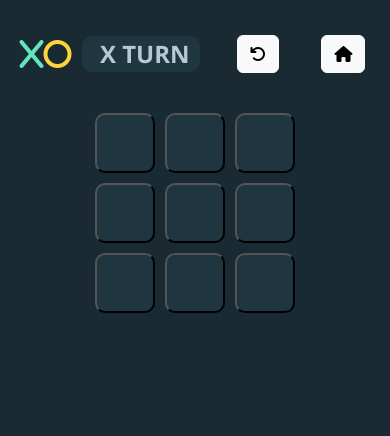
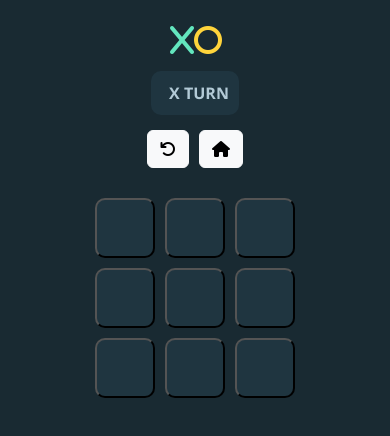
Before and after one commit to jkw07/tic-tac-toe-game, a React (Create React App) app: page / in a window 390 px wide. Both pictures are taken after a click on the button "Size: 3x3". Shown: the top 436 px of the page. Built offline with nearby package versions, Linux system fonts and the light colour scheme.

Commit message:
reorganize components

```diff
--- /dev/null
+++ b/src/components/CalculateWinner.tsx
@@ -0,0 +1,41 @@
+export const calculateWinner = (squares: (string | null)[], gameSize: number): string | null => {
+  const boardSize = Math.sqrt(gameSize);
+  let lines: number[][] = [];
+
+  //poziome
+  for (let row = 0; row < boardSize; row++) {
+    let rowLine = [];
+    for (let col = 0; col < boardSize; col++) {
+      rowLine.push(row * boardSize + col);
+    }
+    lines.push(rowLine);
+  }
+
+  //pionowe
+  for (let col = 0; col < boardSize; col++) {
+    let colLine = [];
+    for (let row = 0; row < boardSize; row++) {
+      colLine.push(row * boardSize + col);
+    }
+    lines.push(colLine);
+  }
+
+  //przekątna
+  let firstDiagonal = [];
+  let secondDiagonal = [];
+  for (let i = 0; i < boardSize; i++) {
+    firstDiagonal.push(i * boardSize + i);
+    secondDiagonal.push(i * boardSize + (boardSize - 1 - i));
+  }
+  lines.push(firstDiagonal);
+  lines.push(secondDiagonal);
+
+  for (let i = 0; i < lines.length; i++) {
+    const lineMoves = [...new Set(lines[i].map(j => squares[j]))];
+    if (lineMoves.length === 1) {
+      return lineMoves[0];
+    }
+  }
+
+  return null;
+};
--- a/src/components/GameBoard.tsx
+++ b/src/components/GameBoard.tsx
@@ -1,12 +1,8 @@
 import { Square } from "./Square";
+import { GameBoardProps } from "./types";
+import { GameSizeProps } from "./types";
 
-type GameBoardProps = {
-  handleClick: (index: number) => void,
-  squares: (string | null)[],
-  gameSize: number;
-};
-
-export const GameBoard = ({ squares, handleClick, gameSize }: GameBoardProps) => {
+export const GameBoard = ({ squares, handleClick, gameSize }: GameBoardProps & GameSizeProps) => {
   const boardSize = Math.sqrt(gameSize);
   return (
     <div className="board" style={{gridTemplateColumns: `repeat(${boardSize}, 1fr)`, height:`${boardSize*70}px`, width:`${boardSize*70}px`}}>
--- a/src/components/ResetButton.tsx
+++ b/src/components/ResetButton.tsx
@@ -1,17 +1,14 @@
-type ResetButtonProps = {
-  handleResetClick: () => void;
-  handleResetGame: () => void;
-}
+import { ResetButtonProps } from "./types";
 
 export const ResetButton = ({ handleResetClick, handleResetGame }: ResetButtonProps) => {
   return (
-    <>
+    <div className="buttons">
       <button type="button" className="btn btn-light" onClick={handleResetClick}>
         <i className="fa-solid fa-arrow-rotate-left"></i>
       </button>
       <button type="button" className="btn btn-light" onClick={handleResetGame}>
         <i className="fa-solid fa-house"></i>
       </button>
-    </>
+    </div>
   );
 };
--- a/src/components/Status.tsx
+++ b/src/components/Status.tsx
@@ -2,17 +2,11 @@ import { ResetButton } from "./ResetButton";
 import { WinnerInfo } from "./WinnerInfo";
 import { GameHeader} from "./GameHeader"
 import {GameLogo} from './GameLogo'
-import {Move} from './types'
+import { StatusProps } from "./types";
+import { ResetButtonProps } from "./types";
+import { GameSizeProps } from "./types";
 
-type StatusProps = {
-  handleResetClick: () => void,
-  squares: (string | null)[],
-  whoIsNext: Move,
-  gameSize: number,
-  handleResetGame: () => void;
-};
-
-export const Status = ({ handleResetClick, squares, whoIsNext, gameSize, handleResetGame}: StatusProps) => {
+export const Status = ({ handleResetClick, squares, whoIsNext, gameSize, handleResetGame}: StatusProps & ResetButtonProps & GameSizeProps) => {
   let status = <span>{whoIsNext} TURN</span>
 
   return (
--- a/src/components/WinnerInfo.tsx
+++ b/src/components/WinnerInfo.tsx
@@ -1,55 +1,9 @@
 import { ResetButton } from "./ResetButton";
+import { GameSizeProps } from "./types";
+import { calculateWinner } from "./CalculateWinner";
+import { ResetButtonProps } from "./types";
 
-export const calculateWinner = (squares: (string | null)[], gameSize: number): string | null => {
-  const boardSize = Math.sqrt(gameSize);
-  let lines: number[][] = [];
-
-  //poziome
-  for (let row = 0; row < boardSize; row++) {
-    let rowLine = [];
-    for (let col = 0; col < boardSize; col++) {
-      rowLine.push(row * boardSize + col);
-    }
-    lines.push(rowLine);
-  }
-
-  //pionowe
-  for (let col = 0; col < boardSize; col++) {
-    let colLine = [];
-    for (let row = 0; row < boardSize; row++) {
-      colLine.push(row * boardSize + col);
-    }
-    lines.push(colLine);
-  }
-
-  //przekątna
-  let firstDiagonal = [];
-  let secondDiagonal = [];
-  for (let i = 0; i < boardSize; i++) {
-    firstDiagonal.push(i * boardSize + i);
-    secondDiagonal.push(i * boardSize + (boardSize - 1 - i));
-  }
-  lines.push(firstDiagonal);
-  lines.push(secondDiagonal);
-
-  for (let i = 0; i < lines.length; i++) {
-    const lineMoves = [...new Set(lines[i].map(j => squares[j]))];
-    if (lineMoves.length === 1) {
-      return lineMoves[0];
-    }
-  }
-
-  return null;
-};
-
-type WinnerInfoProps = {
-  squares: (string | null)[];
-  handleResetClick: () => void;
-  handleResetGame: () => void;
-  gameSize: number;
-}
-
-export const WinnerInfo = ({ squares, handleResetClick, handleResetGame, gameSize }: WinnerInfoProps) => {
+export const WinnerInfo = ({ squares, handleResetClick, handleResetGame, gameSize }: GameSizeProps & ResetButtonProps) => {
   const winner = calculateWinner(squares, gameSize);
   return (
     <>
--- a/src/components/types.tsx
+++ b/src/components/types.tsx
@@ -2,3 +2,26 @@ export enum Move {
   X = "X",
   O = "O",
 }
+
+export type GameBoardProps = {
+  handleClick: (index: number) => void,
+};
+
+export type GameSizeProps = {
+  squares: (string | null)[];
+  gameSize: number;
+}
+
+export type ResetButtonProps = {
+  handleResetClick: () => void;
+  handleResetGame: () => void;
+}
+
+export type StartGameProps = {
+  gameSize: number;
+  handleResetGame: () => void;
+}
+
+export type StatusProps = {
+  whoIsNext: Move,
+};
--- a/src/styles.css
+++ b/src/styles.css
@@ -9,11 +9,13 @@
   display: flex;
   justify-content: space-evenly;
   align-items: center;
-  width: 40%;
+  width: 80%;
+  max-width: 400px;
 }
 
 .game-logo {
   display: flex;
+  width: 50px;
 }
 
 button {
@@ -120,30 +122,17 @@ main {
   display: grid;
 }
 
-@media (max-width: 768px) {
+@media (max-width: 400px) {
   .status {
-    width: 70%;
-    justify-content: space-between;
+    flex-direction: column;
+    margin: 20px auto;
+  }
+  .game-logo {
+    margin: 20px 0;
   }
   .status-info {
-  font-size: 24px;
-  padding: 0 10px;
+  font-size: 16px;
+  padding: 10px;
+  margin: 10px;
 }
-  .game-logo {
-    width: 30px;
-  }
 }
-
-@media (max-width: 480px) {
-  .status {
-    width: 90%;
-    justify-content: space-between;
-  }
-  .status-info {
-  font-size: 24px;
-  padding: 0 10px;
-}
-  .game-logo {
-    width: 30px;
-  }
-}
```
Also changed, not shown: src/components/StartGame.tsx (+3 -6 lines).
